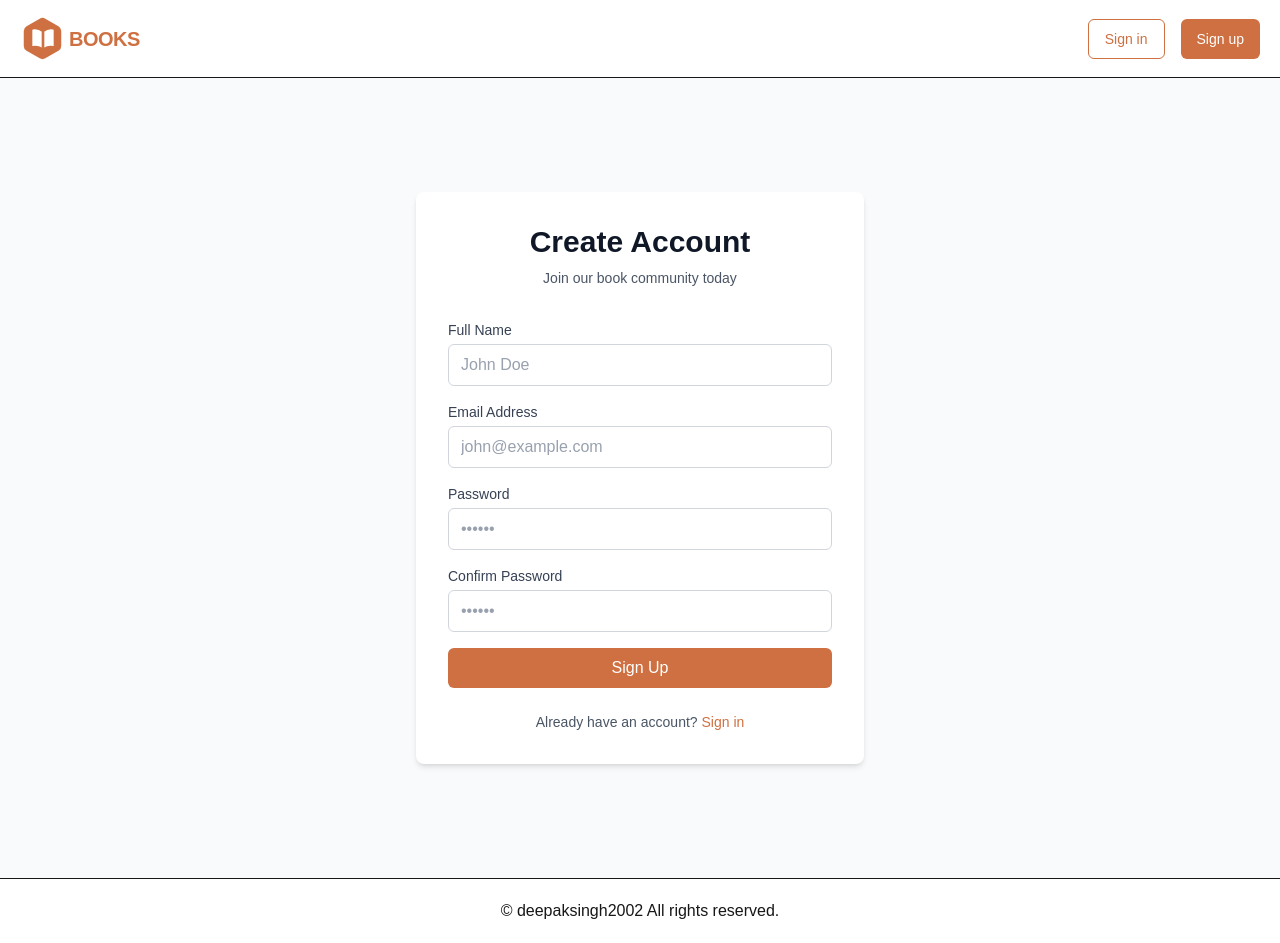
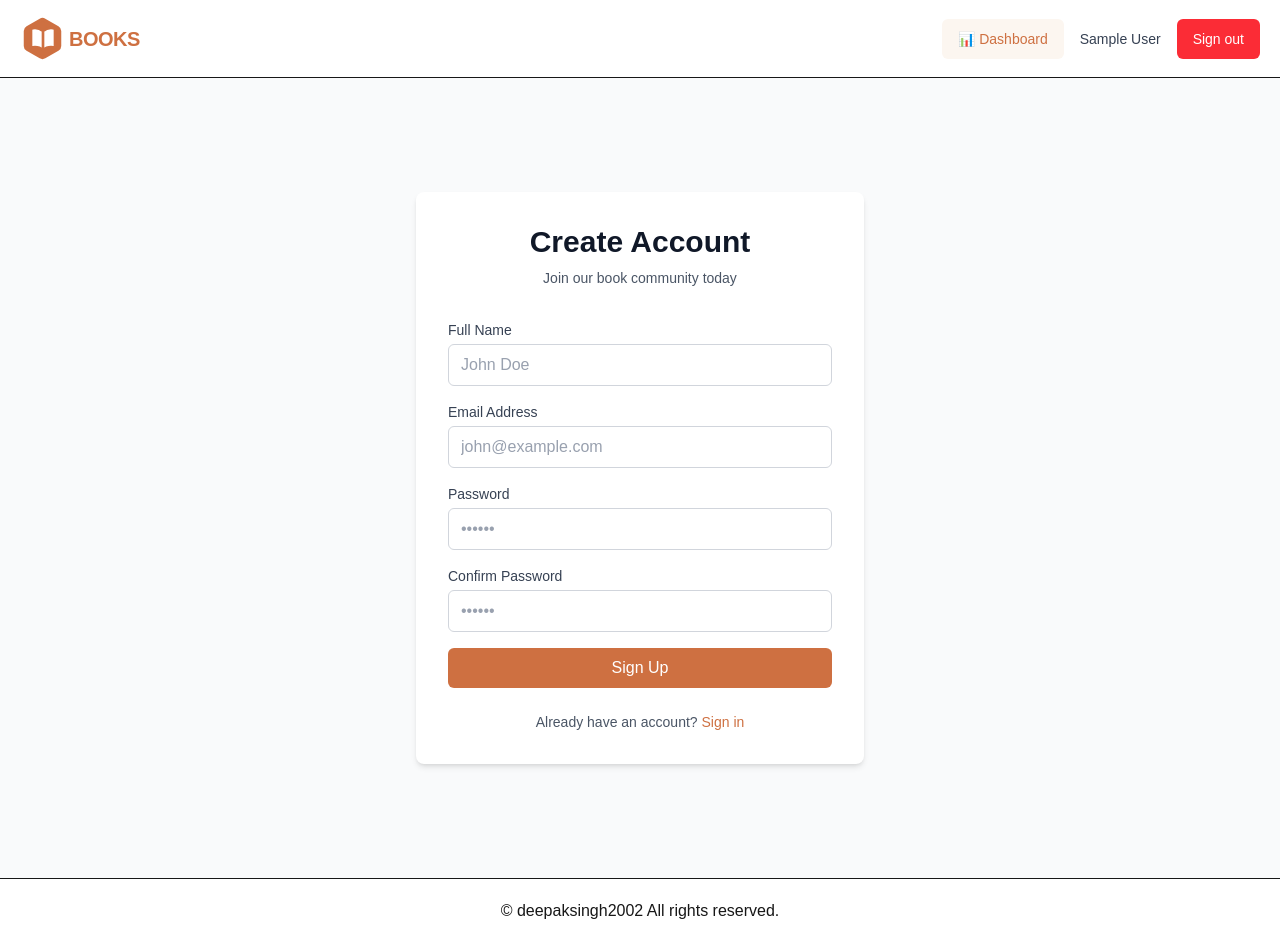
Before and after one commit to deepaksingh2002/elibClient, a Next.js app: page /register in a window 1280 px wide. Built offline with nearby package versions, Linux system fonts and the light colour scheme; no server answers; sample sign-in values are in the browser's storage.

Commit message:
feat: update navbar with dashboard navigation and user menu

```diff
--- a/src/components/Navbar.tsx
+++ b/src/components/Navbar.tsx
@@ -1,7 +1,26 @@
+"use client";
+
 import Link from 'next/link';
-import React from 'react';
+import React, { useState, useEffect } from 'react';
+import { getStoredUser, logoutUser } from '@/lib/api';
+import { useRouter } from 'next/navigation';
+import { User } from '@/types';
 
 const Navbar = () => {
+    const [user, setUser] = useState<User | null>(null);
+    const router = useRouter();
+
+    useEffect(() => {
+        const storedUser = getStoredUser();
+        setUser(storedUser);
+    }, []);
+
+    const handleLogout = () => {
+        logoutUser();
+        setUser(null);
+        router.push('/');
+    };
+
     return (
         <nav className="border-b sticky top-0 bg-white z-50">
             <div className="max-w-7xl mx-auto flex items-center justify-between py-4 px-5">
@@ -19,12 +38,37 @@ const Navbar = () => {
                     </Link>
                 </div>
                 <div className="flex items-center gap-4">
+                    {user ? (
+                        <>
+                            <Link href={'/dashboard'}>
+                                <button className="h-10 rounded-md bg-primary-50 px-4 py-2 text-sm font-medium text-primary-500 transition-all hover:bg-primary-100">
+                                    📊 Dashboard
+                                </button>
+                            </Link>
+                            <span className="text-sm text-gray-700 font-medium">
+                                {user.name || user.email}
+                            </span>
+                            <button
+                                onClick={handleLogout}
+                                className="h-10 rounded-md bg-red-500 px-4 py-2 text-sm font-medium text-white transition-all hover:bg-red-600 active:bg-red-700"
+                            >
+                                Sign out
+                            </button>
+                        </>
+                    ) : (
+                        <>
+                            <Link href={'/login'}>
                                 <button className="h-10 rounded-md border border-primary-500 px-4 py-2 text-sm font-medium text-primary-500 transition-all hover:border-primary-600 hover:bg-primary-50 active:bg-primary-100">
                                     Sign in
                                 </button>
+                            </Link>
+                            <Link href={'/register'}>
                                 <button className="h-10 rounded-md bg-primary-500 px-4 py-2 text-sm font-medium text-white transition-all hover:bg-primary-600 active:bg-primary-700">
                                     Sign up
                                 </button>
+                            </Link>
+                        </>
+                    )}
                 </div>
             </div>
         </nav>
```
Lines whose indentation alone changed are shown as unchanged.
